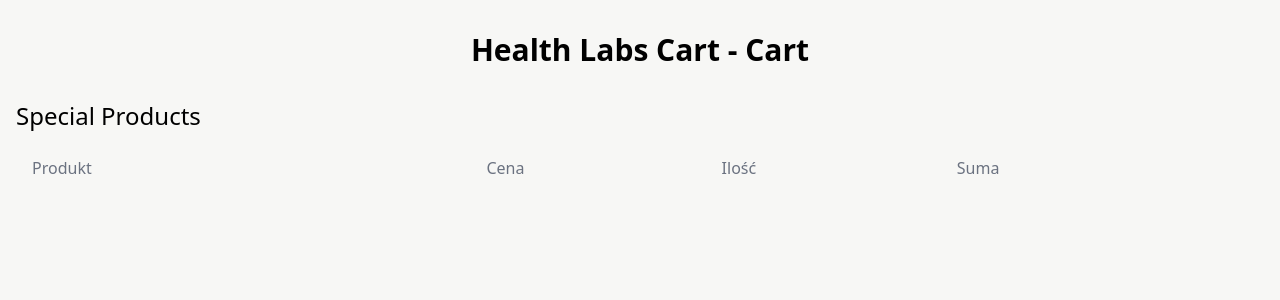
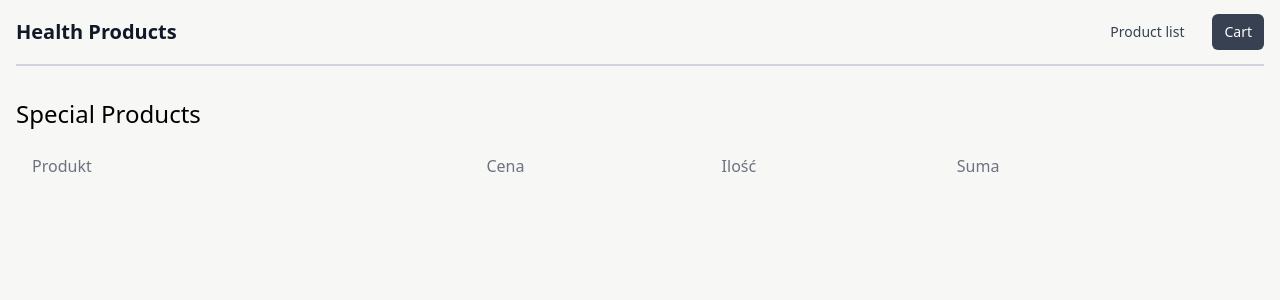
Before and after one commit to patrykjachowski/health-products, a Nuxt app: page /cart in a window 1280 px wide. Shown: the top 300 px of the page. Built offline with nearby package versions, Linux system fonts and the light colour scheme.

Commit message:
feat: add NavBar component and improve ProductsList with loading state

```diff
--- a/app.vue
+++ b/app.vue
@@ -1,5 +1,6 @@
 <template>
   <div class="container">
+    <NavBar />
     <NuxtPage />
   </div>
 </template>
--- /dev/null
+++ b/components/NavBar.vue
@@ -0,0 +1,41 @@
+<template>
+  <div class="border-b-2 border-gray-300">
+    <div class="flex h-16 items-center justify-between">
+      <h1 class="text-xl font-bold text-gray-900">
+        Health Products
+      </h1>
+
+      <div class="flex space-x-4">
+        <NuxtLink
+          v-for="item in navigation"
+          :key="item.name"
+          :to="item.href"
+          :class="getNavItemClasses(item)"
+          :aria-current="item.current ? 'page' : undefined"
+        >{{ item.name }}
+        </NuxtLink>
+      </div>
+    </div>
+  </div>
+</template>
+
+<script setup>
+import { computed } from 'vue'
+import { useRoute } from 'vue-router'
+
+const route = useRoute()
+
+const navigation = computed(() => [
+  { name: 'Product list', href: '/', current: route.path === '/' },
+  { name: 'Cart', href: '/cart', current: route.path === '/cart' },
+])
+
+const getNavItemClasses = computed(() => {
+  return item => [
+    item.current
+      ? 'bg-gray-700 text-white'
+      : 'text-gray-700  hover:bg-gray-200',
+    'rounded-md px-3 py-2 text-sm font-medium',
+  ]
+})
+</script>
--- a/components/ProductsList.vue
+++ b/components/ProductsList.vue
@@ -2,6 +2,10 @@
   <h2 class="text-2xl mt-8 mb-2">
     {{ title }}
   </h2>
+  <div v-if="isLoading">
+    LOADING
+  </div>
+  <div v-else>
     <ProductsHeader />
     <ul class="space-y-2 list-none">
       <ProductListItem
@@ -11,6 +15,7 @@
         :amount="1"
       />
     </ul>
+  </div>
 </template>
 
 <script setup lang="ts">
@@ -18,6 +23,7 @@ import type { Product } from '~/types/product'
 
 defineProps<{
   products: Product[]
+  isLoading?: boolean
   title?: string
 }>()
 </script>
--- a/pages/cart.vue
+++ b/pages/cart.vue
@@ -1,8 +1,5 @@
 <template>
   <div>
-    <h1 class="text-3xl font-bold my-8 text-center">
-      Health Labs Cart - Cart
-    </h1>
     <ProductsList
       :products="cartProducts"
       title="Special Products"
--- a/pages/index.vue
+++ b/pages/index.vue
@@ -1,16 +1,14 @@
 <template>
   <div class="container">
     <div class="p-4 sm:p-6 lg:p-8 font-sans">
-      <h1 class="text-3xl font-bold my-8 text-center">
-        Health Labs Cart
-      </h1>
-      <NuxtLink to="/cart">Cart</NuxtLink>
       <ProductsList
         :products="specialProducts"
+        :is-loading="pending"
         title="Special Products"
       />
       <ProductsList
         :products="originalProducts"
+        :is-loading="pending"
         title="Original Products"
       />
     </div>
@@ -18,7 +16,20 @@
 </template>
 
 <script setup lang="ts">
-const products = await $fetch('/api/product/products')
-const specialProducts = products.filter(product => product.special)
-const originalProducts = products.filter(product => !product.special)
+import type { Product } from '~/types/product'
+
+// TODO: handle error
+const {
+  data: products,
+  pending,
+  error,
+} = await useLazyFetch<Product[]>('/api/product/products')
+
+const specialProducts = computed(
+  () => products.value?.filter(product => product.special) ?? [],
+)
+
+const originalProducts = computed(
+  () => products.value?.filter(product => !product.special) ?? [],
+)
 </script>
```
Lines whose indentation alone changed are shown as unchanged.
